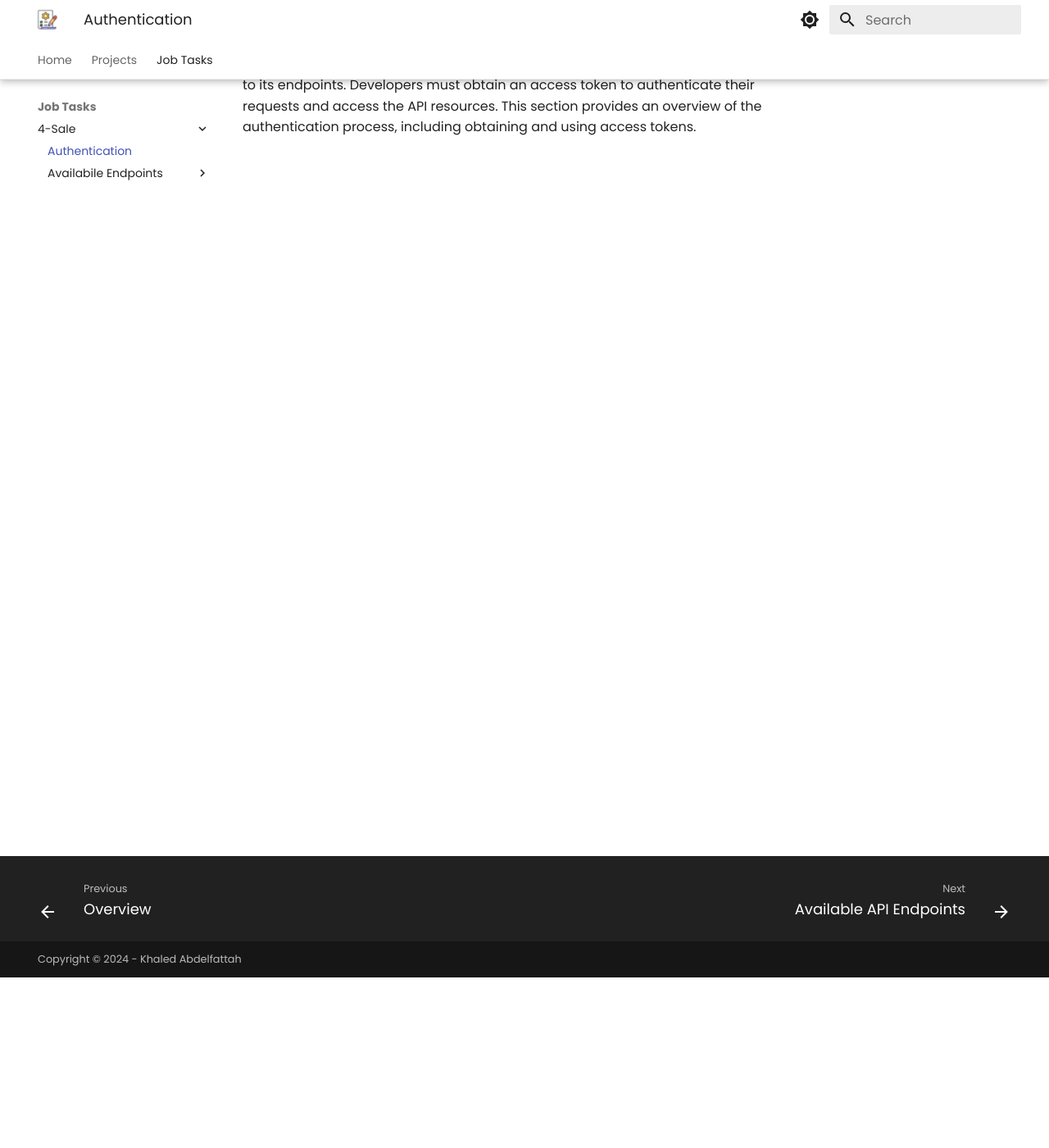
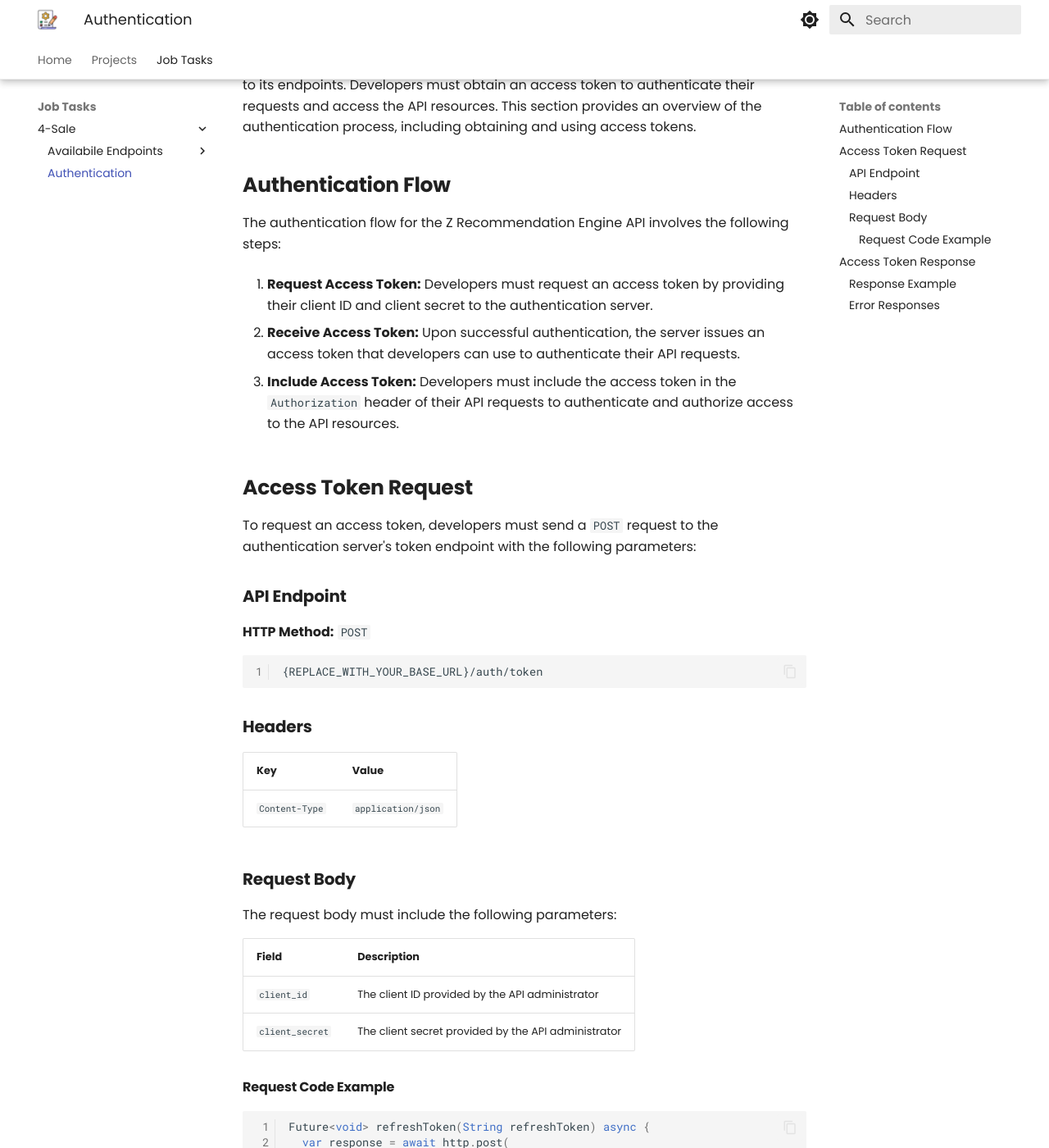
Before and after one commit to khaledabdelfatah/KhaledWrites-Showcase, an MkDocs documentation site: the page built from docs/tasks/4-sale/authentication.md, in a window 1280 px wide and 1400 px high, scrolled down 208 px. Shown: the whole window at 82% size. Built offline with MkDocs 1.6.1 and Material for MkDocs 9.7.7, drawn with Linux system fonts in a browser that asks for light colours; some of the changed text lies outside the part shown.

Commit message:
Feat: Auth Section

````diff
--- a/docs/tasks/4-sale/authentication.md
+++ b/docs/tasks/4-sale/authentication.md
@@ -1,3 +1,117 @@
 # **Authentication 🔒**
 
 The Z Recommendation Engine API uses token-based authentication to secure access to its endpoints. Developers must obtain an access token to authenticate their requests and access the API resources. This section provides an overview of the authentication process, including obtaining and using access tokens.
+
+## **Authentication Flow**
+
+The authentication flow for the Z Recommendation Engine API involves the following steps:
+
+1. **Request Access Token:** Developers must request an access token by providing their client ID and client secret to the authentication server.
+
+2. **Receive Access Token:** Upon successful authentication, the server issues an access token that developers can use to authenticate their API requests.
+
+3. **Include Access Token:** Developers must include the access token in the `Authorization` header of their API requests to authenticate and authorize access to the API resources.
+
+## **Access Token Request**
+
+To request an access token, developers must send a `POST` request to the authentication server's token endpoint with the following parameters:
+
+### **API Endpoint**
+
+**HTTP Method:** `POST`
+
+```http linenums="1"
+{REPLACE_WITH_YOUR_BASE_URL}/auth/token
+```
+
+### **Headers**
+
+| Key           | Value                |
+|---------------|----------------------|
+| `Content-Type` | `application/json`   |
+
+### **Request Body**
+
+The request body must include the following parameters:
+
+| Field         | Description                                      |
+|---------------|--------------------------------------------------|
+| `client_id`   | The client ID provided by the API administrator
+| `client_secret` | The client secret provided by the API administrator
+
+
+#### **Request Code Example**
+
+```dart linenums="1"
+Future<void> refreshToken(String refreshToken) async {
+  var response = await http.post(
+    Uri.parse('http://auth.example.com/token'),
+    body: {
+      'grant_type': 'refresh_token',
+      'refresh_token': refreshToken,
+      'client_id': 'your_client_id',
+      'client_secret': 'your_client_secret',
+    },
+  );
+
+  if (response.statusCode == 200) {
+    var newAccessToken = jsonDecode(response.body)['access_token'];
+    print('New Access Token: $newAccessToken');
+  } else {
+    print('Failed to refresh token: ${response.statusCode}');
+  }
+}
+```
+
+
+## **Access Token Response**
+
+Upon successful authentication, the server responds with an access token in the following format:
+
+
+The response includes the following fields:
+
+| Field         | Description                                      |
+|---------------|------------------------------------------------
+| `access_token` | The access token used to authenticate requests. |
+| `token_type`   | The type of token issued (e.g., `Bearer`).       |
+| `expires_in`   | The token's expiration time in seconds.         |
+
+### **Response Example**
+
+```json
+{
+  "access_token": "YOUR_ACCESS_TOKEN",
+    "token_type": "Bearer",
+    "expires_in": 3600
+}
+```
+
+### **Error Responses**
+
+=== "404 Not Found"
+
+    ```json
+    {
+    "error": "invalid_client",
+    "error_description": "Client not found."
+    }
+    ```
+
+=== "401 Unauthorized"
+
+    ```json
+    {
+    "error": "invalid_client",
+    "error_description": "Invalid client credentials."
+    }
+    ```
+
+=== "500 Internal Server Error"
+
+    ```json
+    {
+    "error": "server_error",
+    "error_description": "An internal server error occurred."
+    }
+    ```
--- a/mkdocs.yml
+++ b/mkdocs.yml
@@ -12,7 +12,6 @@ nav:
   - Job Tasks:
     - 4-Sale:
       - Overview: tasks/4-sale/index.md
-      - Authentication: tasks/4-sale/authentication.md
       - Availabile Endpoints:
         - tasks/4-sale/endpoints/index.md
         - User's Recommendation: tasks/4-sale/endpoints/user_recomendations.md
@@ -22,6 +21,8 @@ nav:
         - User's Interactions: tasks/4-sale/endpoints/user_interactions.md
         - Configure Recommendation Algorithm: tasks/4-sale/endpoints/configure_algorithm.md
         - API Health: tasks/4-sale/endpoints/status.md
+      - Authentication: tasks/4-sale/authentication.md
+
 
 theme:
 
````
Also changed, not shown: docs/tasks/4-sale/endpoints/index.md (+4 -0 lines).
